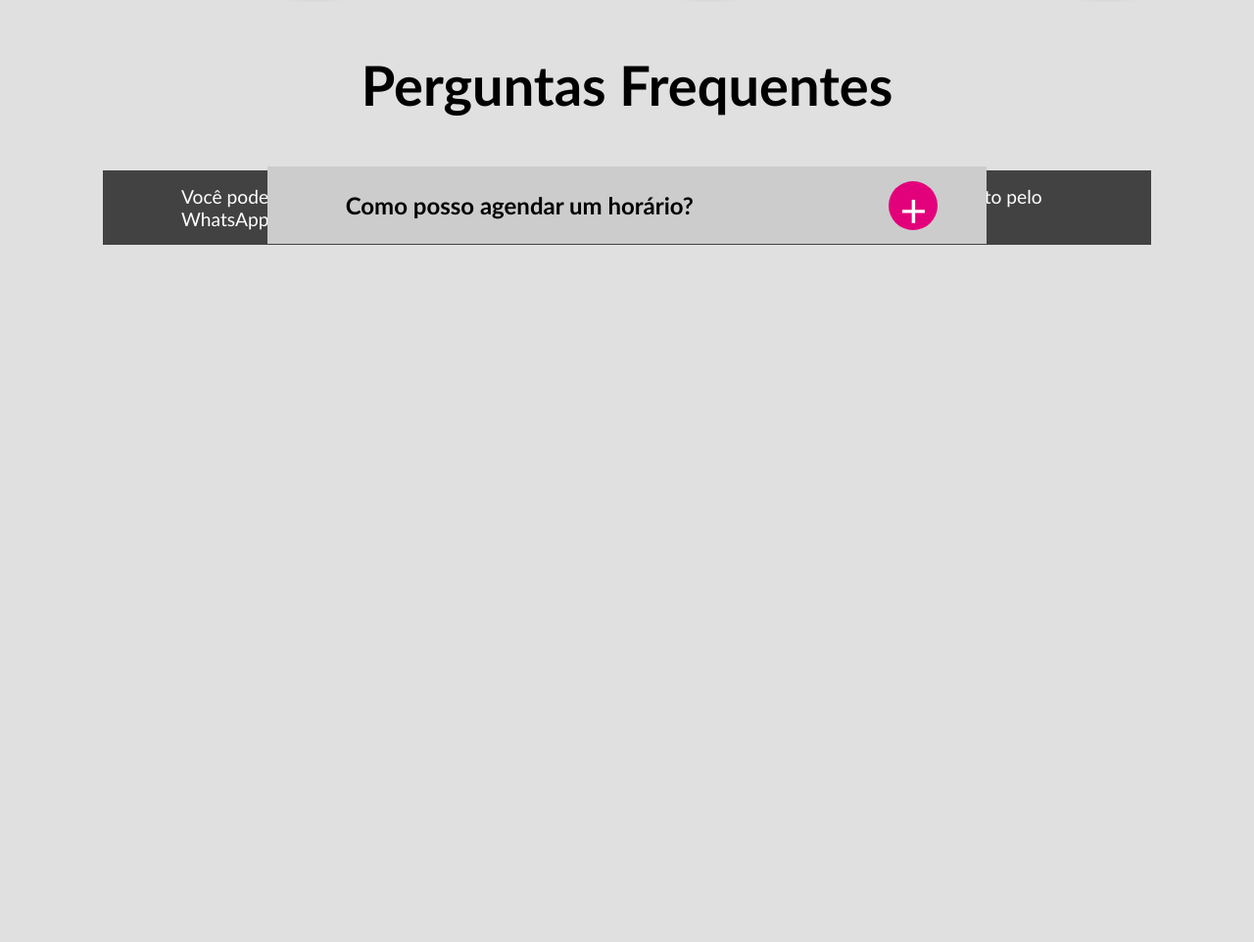
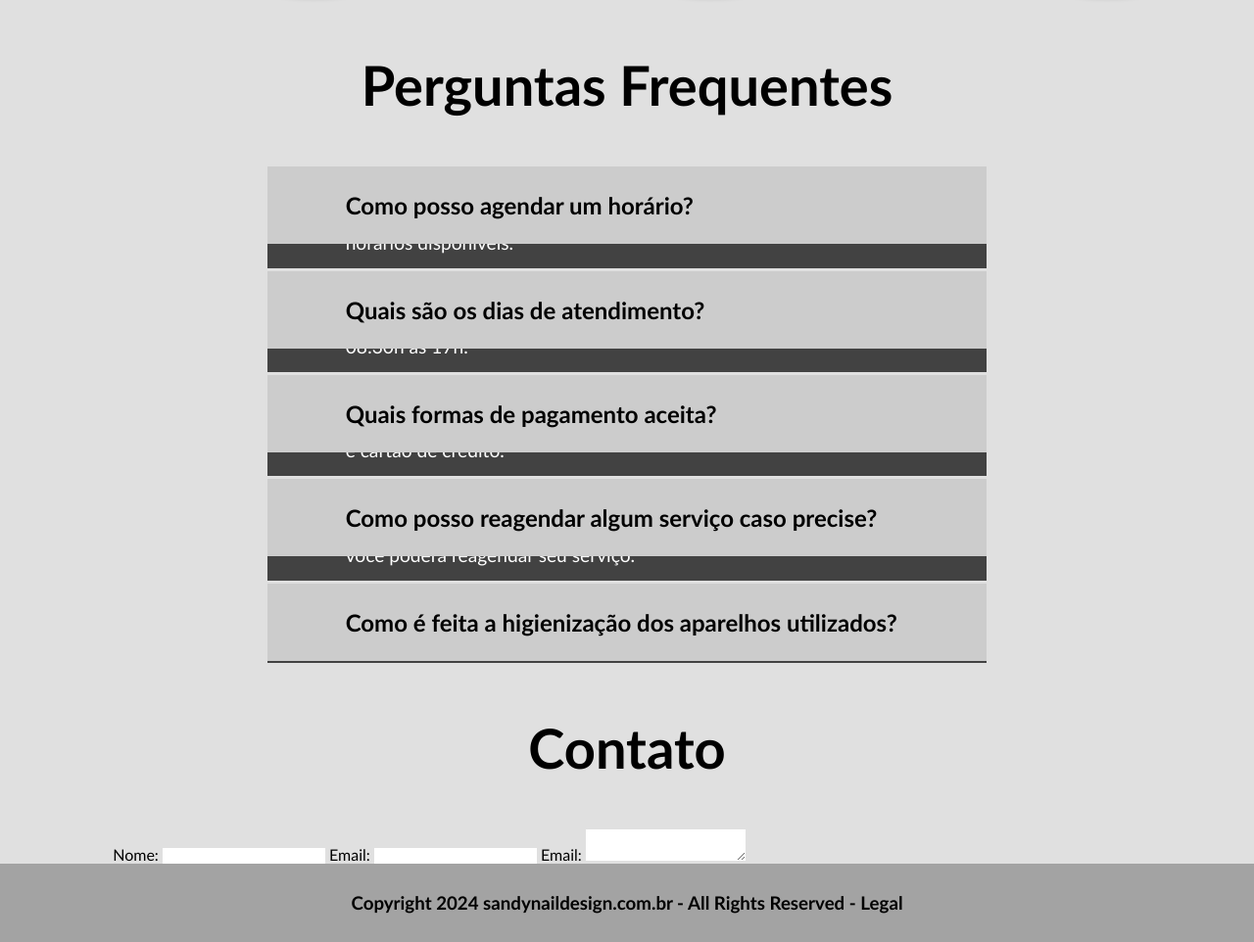
Before and after one commit to carrlosgadelha/sandy-santos, a plain HTML site: page index.html in a window 1280 px wide. Shown: the part 1985-2947 px from the top of the page at 98% size. Before the commit the page ends 2310 px from the top, so only its background shows below. Drawn offline with Linux system fonts and the light colour scheme.

Commit message:
Finalizado a sessão de perguntas frequentes, inicio da sessão de contato e finalizado rodapé

```diff
--- a/index.html
+++ b/index.html
@@ -14,7 +14,7 @@
                 <li><a href="#">INICIO</a></li>
                 <li><a href="#servicos">SERVIÇOS</a></li>
                 <li><a href="#photos">FOTOS</a></li>
-                <li><a href="#">CONTATO</a></li>
+                <li><a href="#contato">CONTATO</a></li>
                 <li><button class="btn-default">AGENDAR</button></li>
             </ul>
         </nav>
@@ -80,16 +80,63 @@
         <section id="duvidas-frequentes">
             <h1 class="section-title">Perguntas Frequentes</h1>
             <div class="duvidas-content">
-                <div class="question-card">
-                    <p>Como posso agendar um horário?</p>
-                    <button id="question-btn">+</button>
+                <div class="question">
+                    <div class="question-card">
+                        <p>Como posso agendar um horário?</p>
+                    </div>
+                    <div style="margin-top: -74px" class="answer">
+                        <p>Você pode agendar um serviço no botão "AGENDAR" no topo deste site, ou pode entrar em contato pelo WhatsApp e verificar os horários disponíveis.</p>
+                    </div>
                 </div>
-                <div class="answer">
-                    <p>Você pode agendar um serviço no botão "AGENDAR" no topo deste site, ou pode entrar em contato pelo WhatsApp e verificar os horários disponíveis.</p>
+                <div class="question">
+                    <div class="question-card">
+                        <p>Quais são os dias de atendimento?</p>
+                    </div>
+                    <div style="margin-top: -52px" class="answer">
+                        <p>Os dias disponíveis para atendimento são de terça-feira à sábado, de 08:30h às 17h.</p>
+                    </div>
+                </div>
+                <div class="question">
+                    <div class="question-card">
+                        <p>Quais formas de pagamento aceita?</p>
+                    </div>
+                    <div style="margin-top: -52px" class="answer">
+                        <p>As formas de pagamentos aceitas são dinheiro, pix, cartão de débito e cartão de crédito.</p>
+                    </div>
+                </div>
+                <div class="question">
+                    <div class="question-card">
+                        <p>Como posso reagendar algum serviço caso precise?</p>
+                    </div>
+                    <div style="margin-top: -74px" class="answer">
+                        <p>Você deve clicar no botão "AGENDAR" no topo do site e selecionar a opção de reagendamento de serviço, preencha o que é solicitado e você poderá reagendar seu serviço.</p>
+                    </div>
+                </div>
+                <div class="question">
+                    <div class="question-card">
+                        <p>Como é feita a higienização dos aparelhos utilizados?</p>
+                    </div>
+                    <div style="margin-top: -74px" class="answer">
+                        <p>É usado a autoclave para higienização e esterelização dos aparelhos utlizados, todos devidamente selados e esterelizados.</p>
+                    </div>
                 </div>
             </div>
         </section>
+        <section id="contato">
+            <h1 class="section-title">Contato</h1>
+            <form>
+                <label for="name">Nome:</label>
+                <input type="text" name="name" id="name">
+                <label for="email">Email:</label>
+                <input type="email" name="email" id="email">
+                <label for="description">Email:</label>
+                <textarea name="description" id="description"></textarea>
+            </form>
+        </section>
     </main>
+    <footer>
+        <h3>Copyright 2024 sandynaildesign.com.br - All Rights Reserved - Legal</h3>
+    </footer>
     <script src="./js/main.js"></script>
 </body>
 </html>
--- a/js/main.js
+++ b/js/main.js
@@ -1,8 +1,15 @@
 (function(){
-    const questionBtn = document.querySelector("#question-btn")
-    const answer = document.querySelector(".answer")
-
-    questionBtn.addEventListener("click", (e) => {
-        answer.classList.toggle("show-answer")
+    const questions = document.getElementsByClassName("question-card")
+    Array.from(questions).forEach((el) => {
+        let answerMargin
+        el.addEventListener("click", () => {
+            const answer = el.nextElementSibling
+            if(answer.style.marginTop != "0px"){
+                answerMargin = answer.style.marginTop
+                answer.style.marginTop = "0px"
+            } else {
+                answer.style.marginTop = answerMargin
+            }
+        })
     })
 })()
--- a/styles/style.css
+++ b/styles/style.css
@@ -216,6 +216,14 @@ main {
     align-items: center;
 }
 
+.question {
+    padding-bottom: 3px;
+    width: 100%;
+    display: flex;
+    flex-direction: column;
+    align-items: center;
+}
+
 #question-btn {
     cursor: pointer;
     position: absolute;
@@ -249,13 +257,18 @@ main {
     color: white;
     font-weight: 400;
     font-size: 1.2rem;
-    width: 1069.92px;
+    width: 70%;
     padding: 15px 80px;
-    position: relative;
-    top: -75px;
-    transition: top 0.5s;
+    transition: margin 0.5s;
 }
 
-.show-answer {
-    top: 0px;
+
+
+footer {
+    background-color: #a3a3a3;
+    display: flex;
+    width: 100%;
+    height: 80px;
+    justify-content: center;
+    align-items: center;
 }
```
